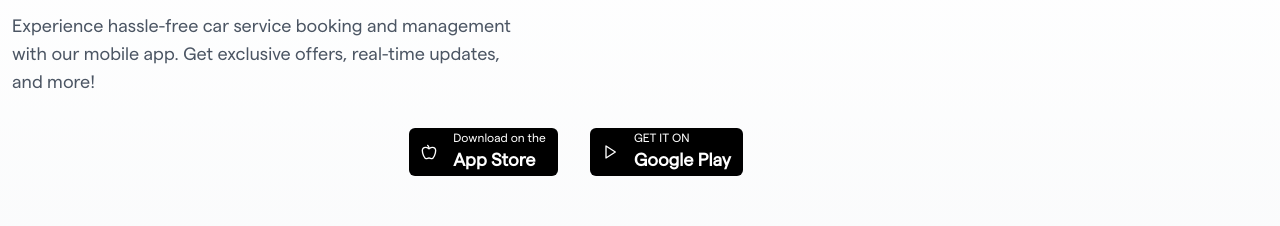
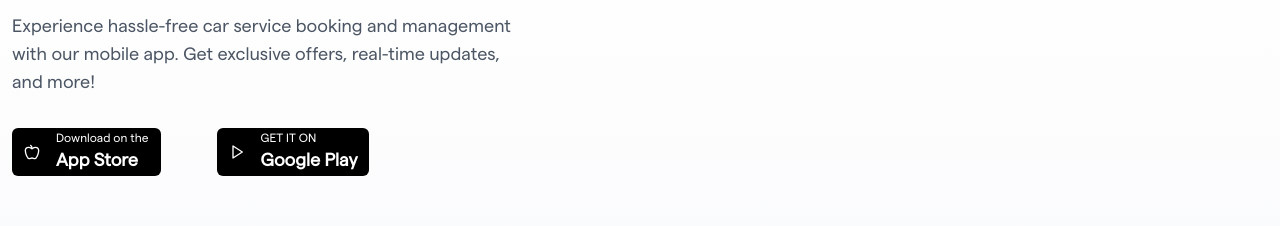
Before and after one commit to baig444/gaadizo2, a Next.js app: page / in a window 1280 px wide. Shown: the part 2860-3086 px from the top of the page. Built offline with nearby package versions, Linux system fonts and the light colour scheme.

Commit message:
app-download

```diff
--- a/components/app-download.jsx
+++ b/components/app-download.jsx
@@ -70,7 +70,7 @@ export function AppDownloadComponent() {
               initial={{ opacity: 0, y: 20 }}
               animate={{ opacity: 1, y: 0 }}
               transition={{ delay: 0.5 }}
-              className="flex justify-center gap-8"
+              className="flex space-x-14"
             >
               <Button
                 className="bg-black hover:bg-gray-800 text-white px-3 py-6 rounded-md"
```
